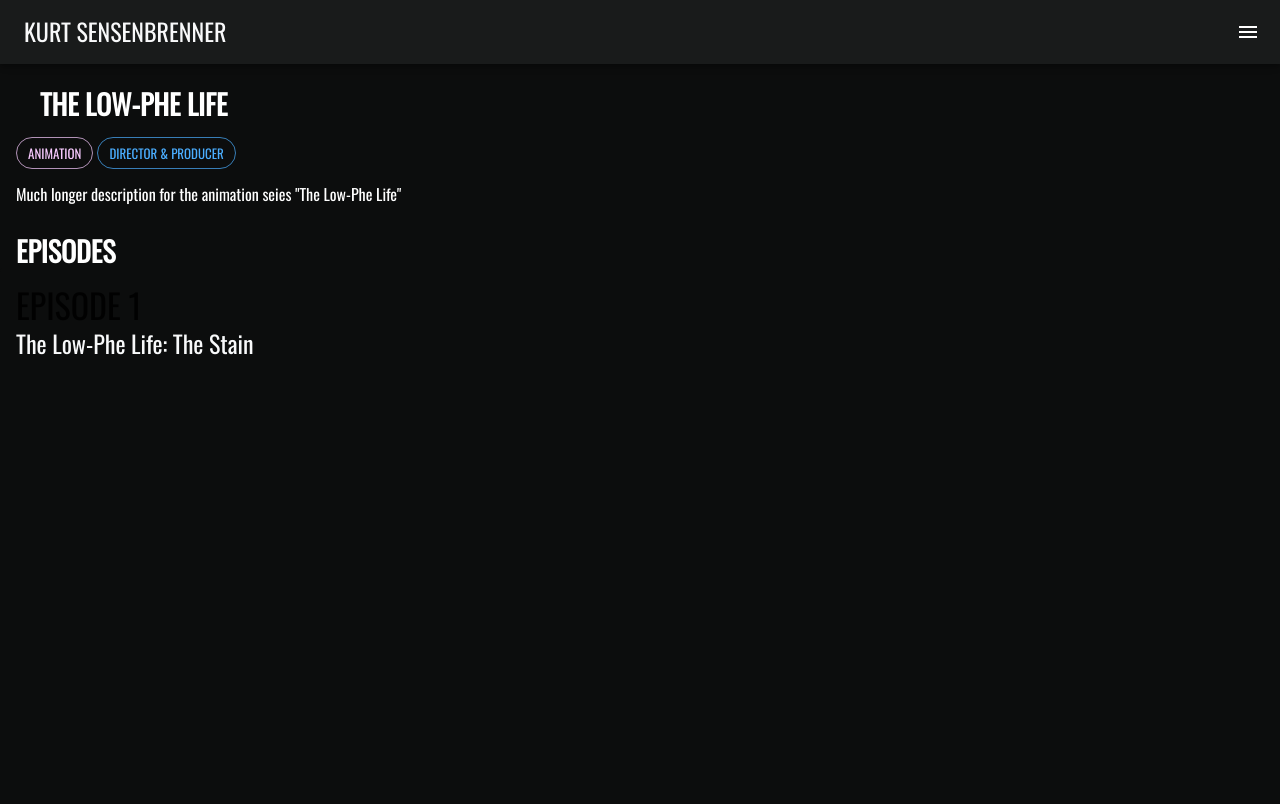
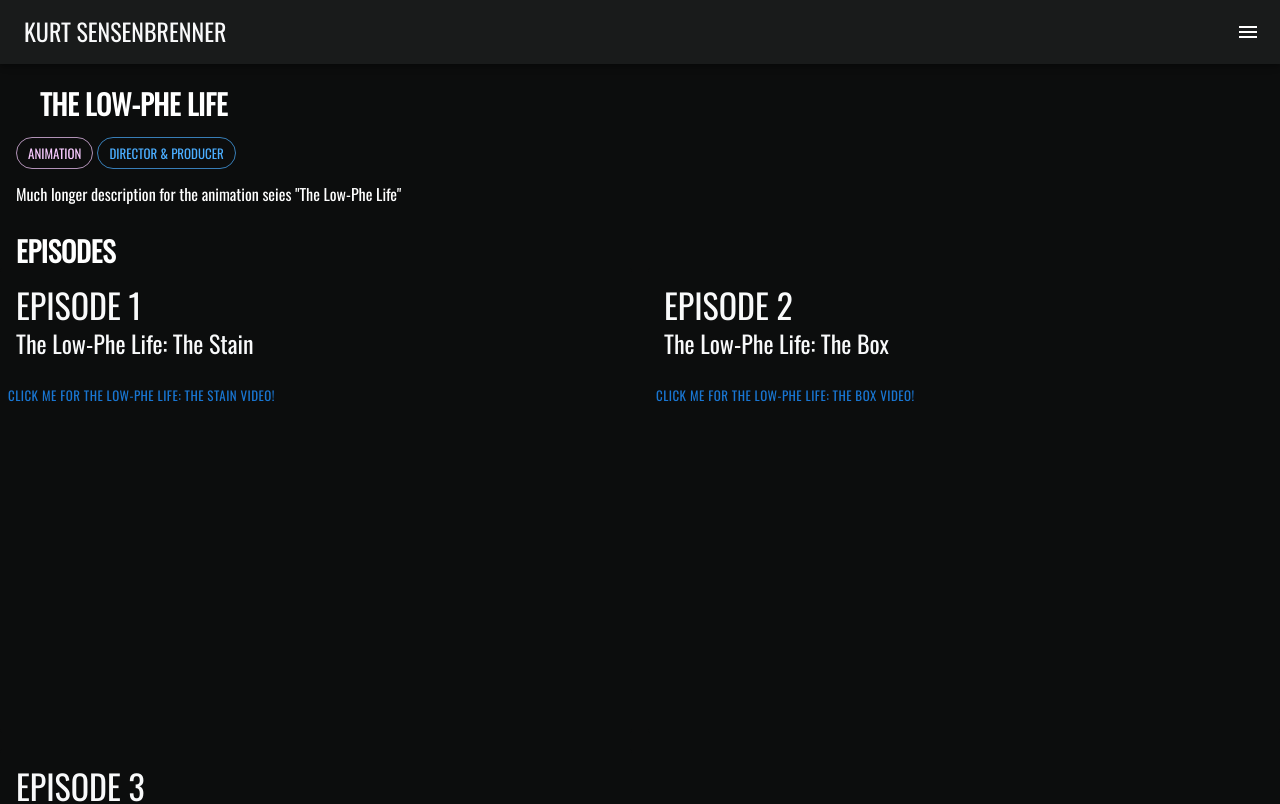
Before and after one commit to mwkwsd/sensensomething, a React (Create React App) app: page /series/low-phe-life in a window 1280 px wide. Shown: the top 804 px of the page. Built offline with nearby package versions, Linux system fonts and the light colour scheme.

Commit message:
Update to use modal everywher

```diff
--- /dev/null
+++ b/src/components/atoms/preModalImage/PreModalImage.tsx
@@ -0,0 +1,21 @@
+import { Button } from '@mui/material'
+import { useContext } from 'react'
+import { IVideoInfo } from '../../../common/interfaces/IVideoInfo'
+import { ModalContext } from '../../organisms/modal/ModalProvider'
+
+type PreModalImageProps = {
+  videoInfo: IVideoInfo
+}
+
+export function PreModalImage({
+  videoInfo: { url, title },
+}: PreModalImageProps) {
+  const { showModal } = useContext(ModalContext)
+
+  // TODO Fix the below in #93
+  return (
+    <Button
+      onClick={() => showModal(url)}
+    >{`Click me for ${title} video!`}</Button>
+  )
+}
--- a/src/components/molecules/seriesListCard/SeriesListCard.tsx
+++ b/src/components/molecules/seriesListCard/SeriesListCard.tsx
@@ -5,14 +5,14 @@ import {
   CardMedia,
   Typography,
 } from '@mui/material'
-import { ISeriesDetail } from '../../../common/interfaces/ISeriesDetail'
-import { VideoTitle } from '../../atoms/videoTitle/VideoTitle'
-import { getVideoInfoForSeriesDetail } from '../../../common/utils/utils'
-import { VideoInfoWithLink } from '../../atoms/videoInfoWithLink/videoInfoWithLink'
-import { Video } from '../../atoms/video/Video'
 import { useMemo } from 'react'
 import { useNavigate } from 'react-router-dom'
+import { ISeriesDetail } from '../../../common/interfaces/ISeriesDetail'
+import { getVideoInfoForSeriesDetail } from '../../../common/utils/utils'
 import { UnderlinedButton } from '../../atoms/buttons/UnderlinedButton'
+import { PreModalImage } from '../../atoms/preModalImage/PreModalImage'
+import { VideoInfoWithLink } from '../../atoms/videoInfoWithLink/videoInfoWithLink'
+import { VideoTitle } from '../../atoms/videoTitle/VideoTitle'
 
 type SeriesListCardProps = {
   seriesInfo: ISeriesDetail
@@ -30,15 +30,15 @@ export function SeriesListCard({ seriesInfo }: SeriesListCardProps) {
   )
   const videoInfo = getVideoInfoForSeriesDetail(seriesInfo)
 
-  const mediaCardVideo = useMemo(() => {
+  const cardMediaImage = useMemo(() => {
     if (!videoInfo) return null
-    return <Video url={videoInfo.url} />
+    return <PreModalImage videoInfo={videoInfo} />
   }, [videoInfo])
 
   return (
     <Card>
       <CardContent>
-        <VideoTitle title={name} sx={{ paddingBottom: '8px' }}></VideoTitle>
+        <VideoTitle title={name} sx={{ paddingBottom: '8px' }} />
         {shortDescription && (
           <Typography variant="body1" sx={{ paddingBottom: '8px' }}>
             {shortDescription}
@@ -46,7 +46,7 @@ export function SeriesListCard({ seriesInfo }: SeriesListCardProps) {
         )}
         {rolesGenresChips}
       </CardContent>
-      <CardMedia>{mediaCardVideo}</CardMedia>
+      <CardMedia>{cardMediaImage}</CardMedia>
       <CardActions sx={{ justifyContent: 'center' }}>
         <UnderlinedButton
           label="Explore the Series"
--- a/src/components/molecules/seriesVideoCard/SeriesVideoCard.tsx
+++ b/src/components/molecules/seriesVideoCard/SeriesVideoCard.tsx
@@ -1,6 +1,6 @@
 import { Card, CardContent, CardMedia, Typography } from '@mui/material'
 import { IVideoInfo } from '../../../common/interfaces/IVideoInfo'
-import { Video } from '../../atoms/video/Video'
+import { PreModalImage } from '../../atoms/preModalImage/PreModalImage'
 
 type SeriesVideoCardProps = {
   videoInfo: IVideoInfo
@@ -8,9 +8,10 @@ type SeriesVideoCardProps = {
 }
 
 export function SeriesVideoCard({
-  videoInfo: { description, title, url },
+  videoInfo,
   episodeCount,
 }: SeriesVideoCardProps) {
+  const { title, description } = videoInfo
   return (
     <Card>
       <CardContent>
@@ -19,7 +20,7 @@ export function SeriesVideoCard({
         {description && <Typography variant="h3">{description}</Typography>}
       </CardContent>
       <CardMedia>
-        <Video url={url} />
+        <PreModalImage videoInfo={videoInfo} />
       </CardMedia>
     </Card>
   )
--- a/src/components/molecules/videoCard/VideoCard.tsx
+++ b/src/components/molecules/videoCard/VideoCard.tsx
@@ -1,11 +1,11 @@
-import { Button, Card, CardContent } from '@mui/material'
-import { useContext, useMemo } from 'react'
+import { Card, CardContent, CardMedia } from '@mui/material'
+import { useMemo } from 'react'
 import { Genre, Role } from '../../../common/constants/enums'
 import { IVideoInfo } from '../../../common/interfaces/IVideoInfo'
+import { PreModalImage } from '../../atoms/preModalImage/PreModalImage'
 import { VideoInfo } from '../../atoms/videoInfo/VideoInfo'
 import { VideoInfoWithLink } from '../../atoms/videoInfoWithLink/videoInfoWithLink'
 import { VideoTitle } from '../../atoms/videoTitle/VideoTitle'
-import { ModalContext } from '../../organisms/modal/ModalProvider'
 
 type VideoCardProps = {
   video: IVideoInfo
@@ -13,11 +13,8 @@ type VideoCardProps = {
 }
 
 // TODO: Video needs to take full width of Card
-export function VideoCard({
-  video: { url, title, clientName, roles, genres },
-  pageType,
-}: VideoCardProps) {
-  const { showModal } = useContext(ModalContext)
+export function VideoCard({ video, pageType }: VideoCardProps) {
+  const { title, clientName, roles, genres } = video
 
   const videoTitle = useMemo(
     () => <VideoTitle title={title} sx={{ marginBottom: '8px' }} />,
@@ -50,11 +47,10 @@ export function VideoCard({
 
   return (
     <Card>
-      {/* <CardMedia>{videoComponent}</CardMedia> */}
+      <CardMedia>
+        <PreModalImage videoInfo={video} />
+      </CardMedia>
       <CardContent>
-        <Button
-          onClick={() => showModal(url)}
-        >{`Click me for ${title} video!`}</Button>
         {videoTitle}
         {clientComponent}
         {rolesGenres}
--- a/src/components/organisms/seriesDetailEpisodes/SeriesDetailEpisodes.tsx
+++ b/src/components/organisms/seriesDetailEpisodes/SeriesDetailEpisodes.tsx
@@ -1,10 +1,10 @@
 import { Box, Container, Grid, Typography } from '@mui/material'
+import { useMemo, useState } from 'react'
 import { ISeriesDetail } from '../../../common/interfaces/ISeriesDetail'
+import { IVideoInfo } from '../../../common/interfaces/IVideoInfo'
 import { getVideoInfoForTitle } from '../../../common/utils/utils'
-import { IVideoInfo } from '../../../common/interfaces/IVideoInfo'
 import { UnderlinedButton } from '../../atoms/buttons/UnderlinedButton'
 import { SeriesVideoCard } from '../../molecules/seriesVideoCard/SeriesVideoCard'
-import { useMemo, useState } from 'react'
 
 type SeriesDetailEpisodesProps = {
   seriesInfo: ISeriesDetail
@@ -14,10 +14,14 @@ export function SeriesDetailEpisodes({
 }: SeriesDetailEpisodesProps) {
   const [shouldSeeAllEpisodes, setShouldSeeAllEpisodes] = useState(false)
 
+  const numberOfEpisodesToShow = shouldSeeAllEpisodes
+    ? seriesInfo.orderedVideoTitles.length
+    : Math.min(3, seriesInfo.orderedVideoTitles.length)
+
   const videos = seriesInfo.orderedVideoTitles
     .map(getVideoInfoForTitle)
     .filter((videoInfo): videoInfo is IVideoInfo => !!videoInfo)
-    .slice(0, shouldSeeAllEpisodes ? seriesInfo.orderedVideoTitles.length : 3)
+    .slice(0, numberOfEpisodesToShow)
     .map((videoInfo, index) => {
       const episodeNumber = index + 1
       const episodeLabel = 'episode ' + episodeNumber
@@ -25,6 +29,8 @@ export function SeriesDetailEpisodes({
         <Grid
           item
           sx={{ width: '100%' }}
+          xs={12}
+          md={6}
           key={`grid-item-${seriesInfo.name}-ep-${episodeNumber}`}
         >
           <SeriesVideoCard videoInfo={videoInfo} episodeCount={episodeLabel} />
@@ -34,6 +40,7 @@ export function SeriesDetailEpisodes({
 
   const seeAllEpisodesButton = useMemo(() => {
     if (shouldSeeAllEpisodes) return null
+    if (seriesInfo.orderedVideoTitles.length <= 3) return null
 
     return (
       <Container
@@ -52,7 +59,9 @@ export function SeriesDetailEpisodes({
       <Typography variant="h1" sx={{ paddingX: '16px' }}>
         EPISODES
       </Typography>
-      <Grid container children={videos} />
+      <Grid container spacing={2}>
+        {videos}
+      </Grid>
       {seeAllEpisodesButton}
     </Box>
   )
--- a/src/theme.tsx
+++ b/src/theme.tsx
@@ -31,6 +31,9 @@ const theme = createTheme({
       weight: 400,
       fontSize: '1.5rem',
       lineHeight: '35.57px',
+      color: '#F8F9FA',
+    },
+    h4: {
       color: '#F8F9FA',
     },
     body1: {
```
